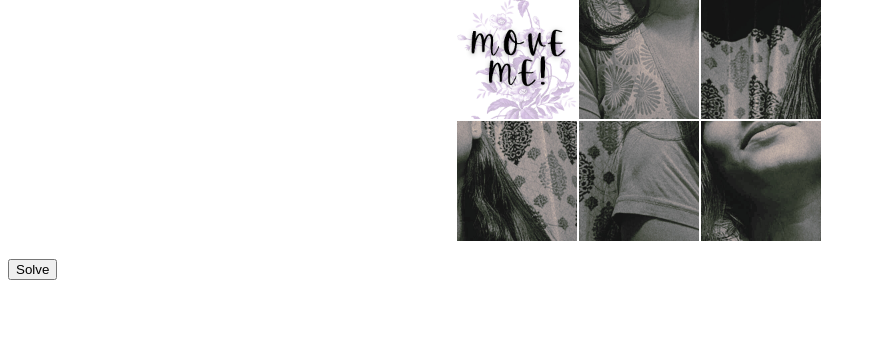
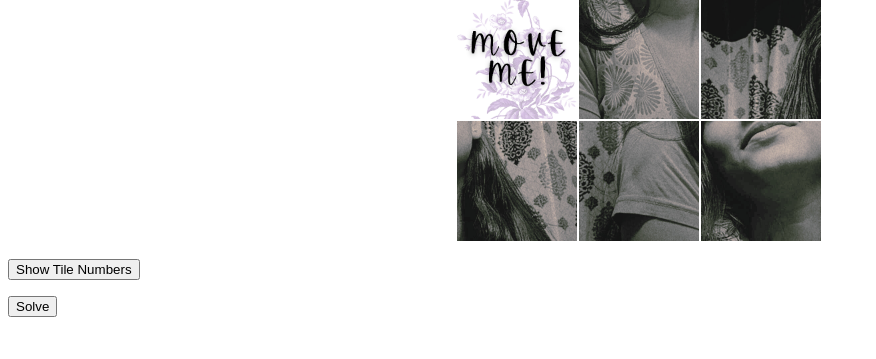
Before and after one commit to Zad-100/Nightingale_Gift_Box-PassCode_Revealer, a Django app: page /slider-puzzle/ in a window 1280 px wide. Shown: the part 334-693 px from the top of the page, without its empty margins (0-876 px from the left). Run offline with Django 4.2, Linux system fonts and the light colour scheme.

Commit message:
Added a show tile numbers functionality as a part of the hint system.

```diff
--- a/puzzles/static/puzzles/css/sliderPuzzle.css
+++ b/puzzles/static/puzzles/css/sliderPuzzle.css
@@ -32,6 +32,16 @@
 
 #tile-9 {
     background-image: url('../images/slices/slice_moveme.png');
+}
+
+.tile-number {
+    display: none; /* Hide the tile number initially */
+    width: 100%;
+    height: 100%;
+    font-size: 1.5em;
+    color: white;
+    text-align: -webkit-center;
+    background-color: rgba(0, 0, 0, 0.3);
 }
 
 
--- a/puzzles/static/puzzles/js/sliderPuzzle.js
+++ b/puzzles/static/puzzles/js/sliderPuzzle.js
@@ -8,6 +8,9 @@ document.addEventListener("DOMContentLoaded", function() {
 
     // Get the blank tile element
     const blankTile = document.querySelector(".blank");
+
+    // Initialise the "show numbers" boolean as false
+    let showNumbers = false;
 
 
     // The board should be solvable. So check for solvability and
@@ -101,6 +104,8 @@ document.addEventListener("DOMContentLoaded", function() {
             document.querySelector(".board").style.display = "none";
             // Hide the solve button
             document.querySelector("#solve-button").style.display = "none";
+            // Hide the show-numbers button
+            document.querySelector("#show-numbers-button").style.display = "none";
             // Create a div for the full picture element
             const completeImage = document.createElement('div');
             // Add class to style the image
@@ -139,6 +144,7 @@ document.addEventListener("DOMContentLoaded", function() {
         } // end if
     }); // end EventListener
 
+
     // Add an event listener to the solve button to listen for clicks
     document.querySelector("#solve-button").addEventListener("click",
                                                               solvePuzzle);
@@ -156,4 +162,25 @@ document.addEventListener("DOMContentLoaded", function() {
     } // end function solvePuzzle()
 
     shuffleTiles() // initialise board by shuffling tiles
+
+
+    // Add an event listener to the show numbers button to listen for clicks
+    document.getElementById("show-numbers-button").addEventListener("click",
+                                                    function() {
+        // Toggle the showNumbers boolean
+        showNumbers = !showNumbers;
+        // Call the function to show/hide the numbers
+        updateNumberOverlay();
+    }); // end EventListener
+
+    function updateNumberOverlay() {
+        const numberElements = document.querySelectorAll('.tile-number');
+        numberElements.forEach(element => {
+            if (showNumbers) {
+                element.style.display = "block";
+            } else {
+                element.style.display = "none";
+            }
+        }); // end forEach
+    } // end function updateNumberOverlay()
 });
--- a/puzzles/templates/puzzles/slider_puzzle.html
+++ b/puzzles/templates/puzzles/slider_puzzle.html
@@ -36,18 +36,41 @@
     the <i>Move Me</i> tile.
   </p>
 
-  <div id="sliderPuzzleContainer", class="board">
+  <div class="board" id="sliderPuzzleContainer">
     <!-- The slider puzzle grid will be rendered here via JavaScript -->
-    <div class="tile" data-order="1" id="tile-1"></div>
-    <div class="tile" data-order="2" id="tile-2"></div>
-    <div class="tile" data-order="3" id="tile-3"></div>
-    <div class="tile" data-order="4" id="tile-4"></div>
-    <div class="tile" data-order="5" id="tile-5"></div>
-    <div class="tile" data-order="6" id="tile-6"></div>
-    <div class="tile" data-order="7" id="tile-7"></div>
-    <div class="tile" data-order="8" id="tile-8"></div>
+    <div class="tile" data-order="1" id="tile-1">
+      <span class="tile-number">1</span>
+    </div>
+    <div class="tile" data-order="2" id="tile-2">
+      <span class="tile-number">2</span>
+    </div>
+    <div class="tile" data-order="3" id="tile-3">
+      <span class="tile-number">3</span>
+    </div>
+    <div class="tile" data-order="4" id="tile-4">
+      <span class="tile-number">4</span>
+    </div>
+    <div class="tile" data-order="5" id="tile-5">
+      <span class="tile-number">5</span>
+    </div>
+    <div class="tile" data-order="6" id="tile-6">
+      <span class="tile-number">6</span>
+    </div>
+    <div class="tile" data-order="7" id="tile-7">
+      <span class="tile-number">7</span>
+    </div>
+    <div class="tile" data-order="8" id="tile-8">
+      <span class="tile-number">8</span>
+    </div>
     <div class="tile blank" data-order="9" id="tile-9"></div>
   </div>
+
+  <!--Create a button which toggles the tile numbers-->
+  <p>
+    <button type="button" id="show-numbers-button">
+      Show Tile Numbers
+    </button>
+  </p>
 
   <!--Create a solve button for debugging-->
   <p>
```
